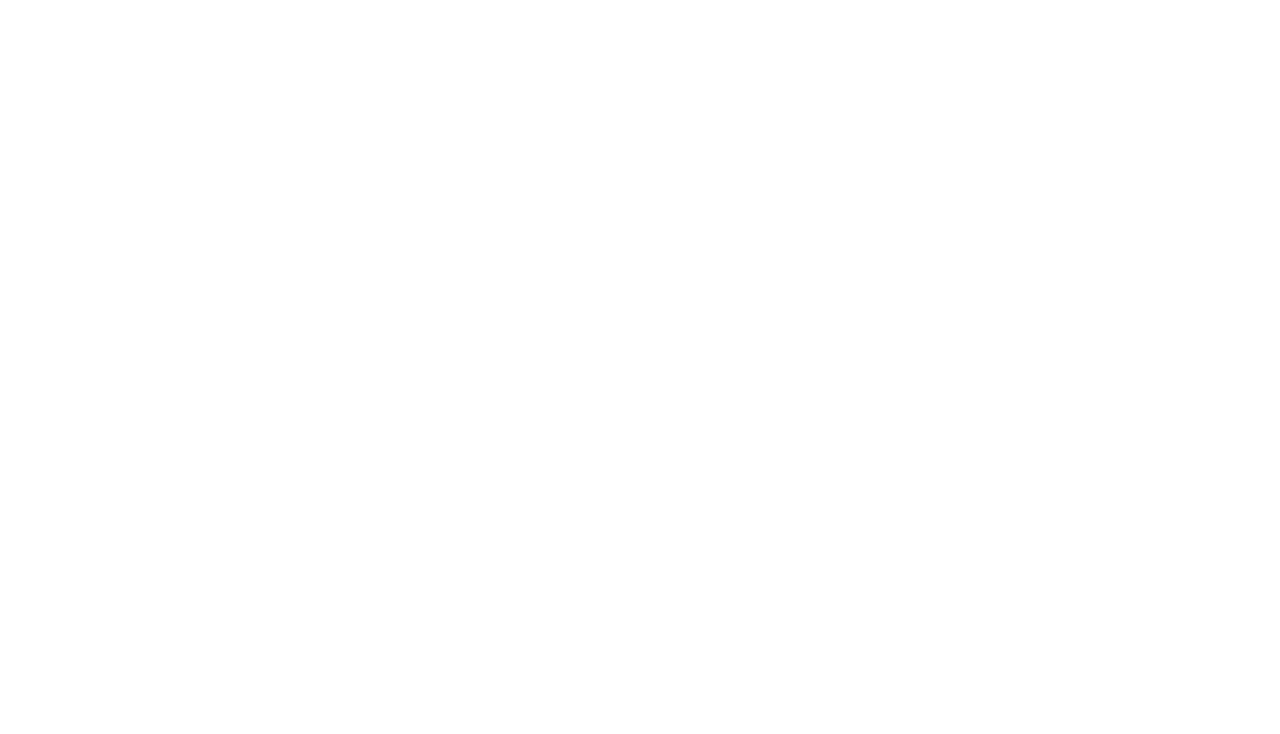
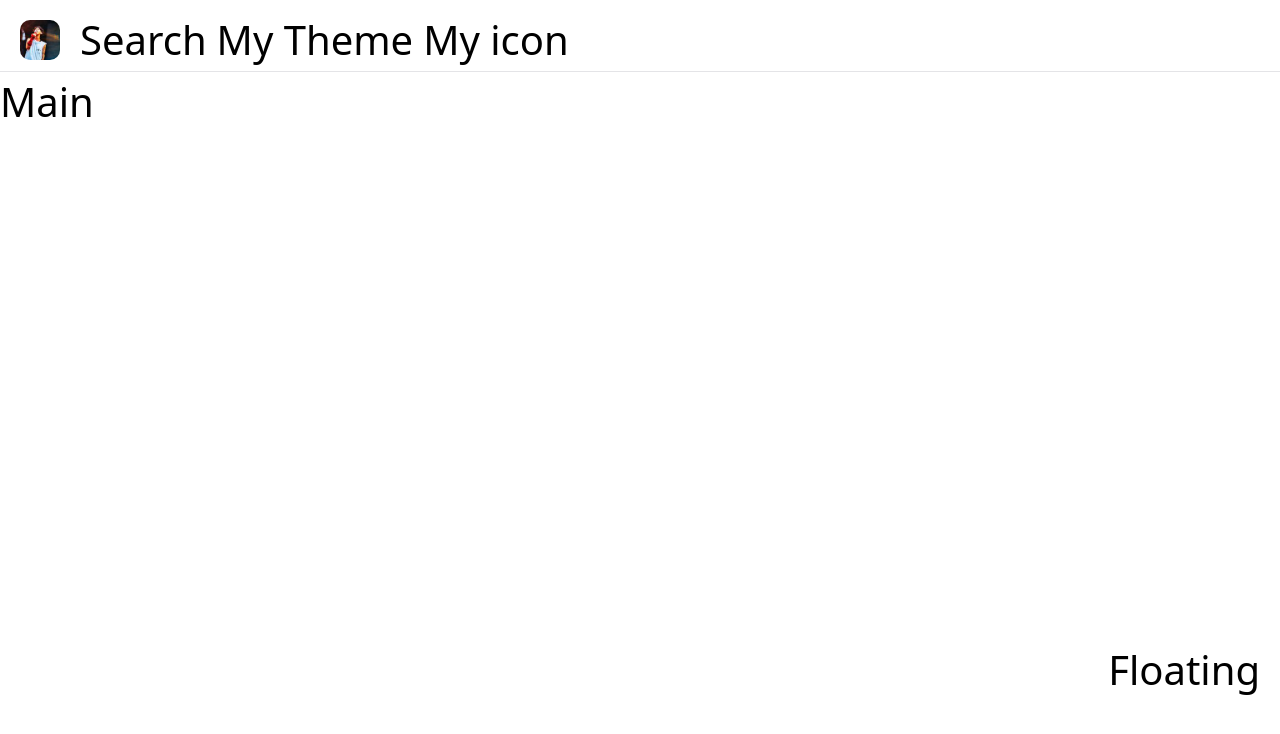
Before and after one commit to AmbitionsXXXV/vue3-vite-front, a Vue app: page / in a window 1280 px wide. Before the commit this address had no page. Shown: the top 734 px of the page. Built offline with nearby package versions, Linux system fonts and the light colour scheme.

Commit message:
更新:PC端头部

```diff
--- a/src/router/modules/pc-routes.js
+++ b/src/router/modules/pc-routes.js
@@ -1 +1,7 @@
-export default []
+export default [
+    {
+        path: '/',
+        name: 'main',
+        component: () => import('@/views/layout/index.vue')
+    }
+]
--- /dev/null
+++ b/src/views/layout/components/floating.vue
@@ -0,0 +1,13 @@
+<template>
+    <div class="fixed bottom-10 right-2">
+        Floating
+    </div>
+</template>
+
+<script setup>
+
+</script>
+
+<style lang="scss" scoped>
+
+</style>
--- /dev/null
+++ b/src/views/layout/components/header/header-my.vue
@@ -0,0 +1,13 @@
+<template>
+    <div>
+        My icon
+    </div>
+</template>
+
+<script setup>
+
+</script>
+
+<style lang="scss" scoped>
+
+</style>
--- /dev/null
+++ b/src/views/layout/components/header/header-search/index.vue
@@ -0,0 +1,13 @@
+<template>
+    <div>
+        Search
+    </div>
+</template>
+
+<script setup>
+
+</script>
+
+<style lang="scss" scoped>
+
+</style>
--- /dev/null
+++ b/src/views/layout/components/header/header-theme.vue
@@ -0,0 +1,13 @@
+<template>
+    <div>
+        My Theme
+    </div>
+</template>
+
+<script setup>
+
+</script>
+
+<style lang="scss" scoped>
+
+</style>
--- /dev/null
+++ b/src/views/layout/components/header/index.vue
@@ -0,0 +1,32 @@
+<template>
+    <div
+        class="w-full bg-white border-b border-b-zinc-200
+        px-2 py-1">
+        <div class="flex items-center">
+            <img
+                class="h-4 cursor-pointer mr-2 rounded"
+                src="../../../../assets/images/oor.JPG"
+                @click="onToHome">
+            <header-search-vue class="mr-1"></header-search-vue>
+            <header-theme-vue class="mr-1"></header-theme-vue>
+            <header-my-vue></header-my-vue>
+        </div>
+    </div>
+</template>
+
+<script setup>
+import headerSearchVue from './header-search/index.vue'
+import headerThemeVue from './header-theme.vue'
+import headerMyVue from './header-my.vue';
+import { useRouter } from 'vue-router'
+
+// Vue2中的this.$router
+const router = useRouter()
+const onToHome = () => {
+    router.push('/')
+}
+</script>
+
+<style lang="scss" scoped>
+
+</style>
--- /dev/null
+++ b/src/views/layout/components/main.vue
@@ -0,0 +1,13 @@
+<template>
+    <div>
+        Main
+    </div>
+</template>
+
+<script setup>
+
+</script>
+
+<style lang="scss" scoped>
+
+</style>
--- a/src/views/layout/index.vue
+++ b/src/views/layout/index.vue
@@ -0,0 +1,17 @@
+<template>
+    <div class="h-screen">
+        <header-vue class="h-header"></header-vue>
+        <main-vue class="h-main"></main-vue>
+        <floating-vue></floating-vue>
+    </div>
+</template>
+
+<script setup>
+import headerVue from './components/header/index.vue'
+import mainVue from './components/main.vue'
+import floatingVue from './components/floating.vue'
+</script>
+
+<style lang="scss" scoped>
+
+</style>
--- a/tailwind.config.cjs
+++ b/tailwind.config.cjs
@@ -12,6 +12,10 @@
       },
       boxShadow: {
         'l-white': '-10px 0 10px white'
+      },
+      height: {
+        header: '72px',
+        main: 'calc(100vh - 72px)'
       }
     },
   },
```
Also changed, not shown: src/assets/images/headPortrait.JPG (added), src/assets/images/oor.JPG (added).
